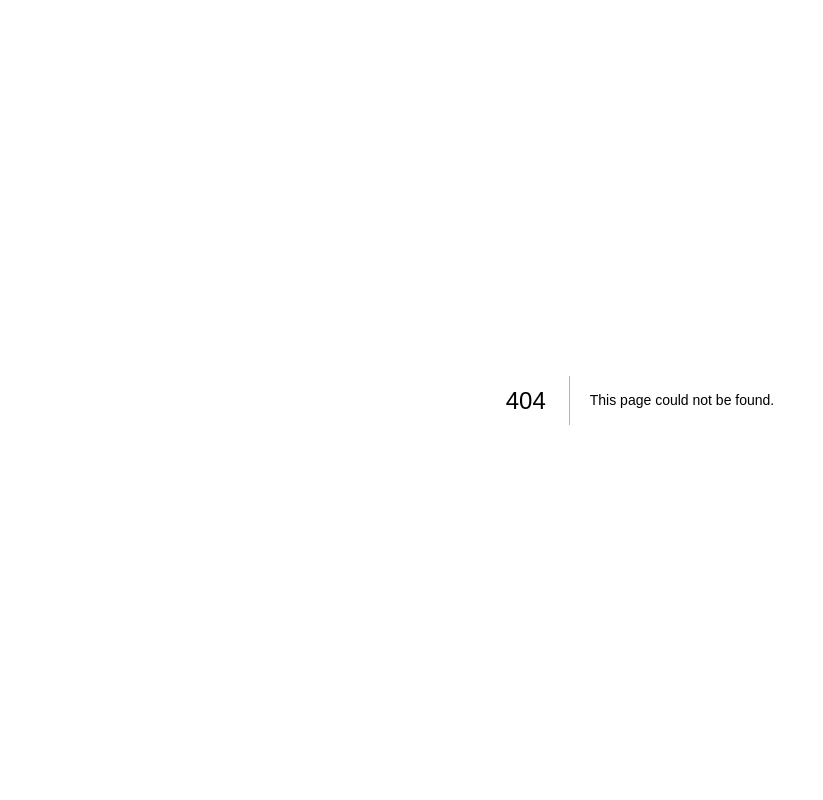
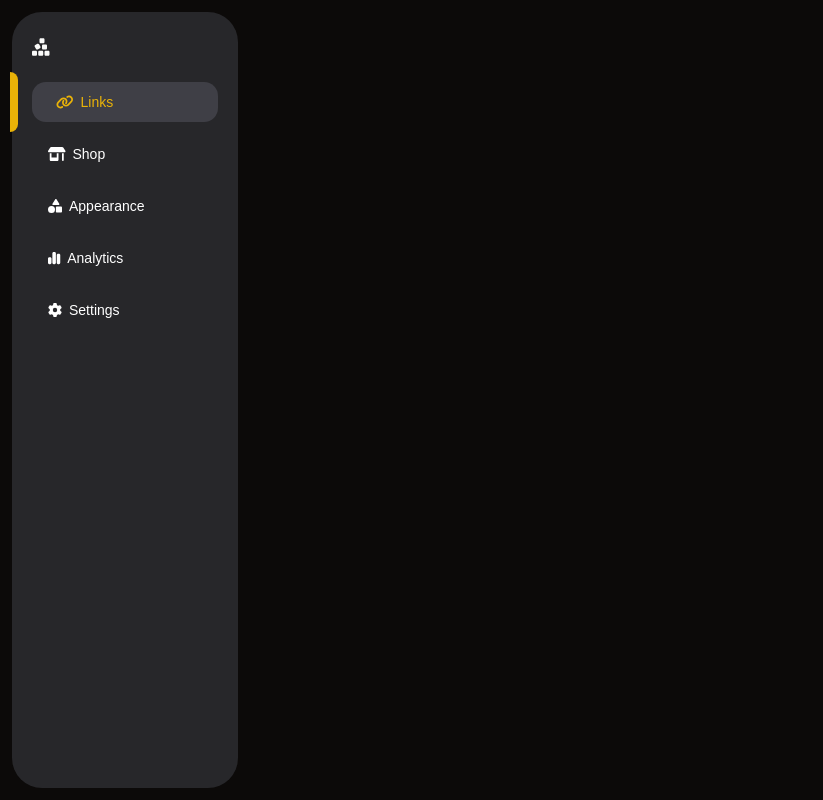
Before and after one commit to adiyadav123/linktree, a Next.js app: page /admin in a window 1280 px wide. Before the commit this address had no page. Shown: the whole page, without its empty margins (0-823 px from the left). Built offline with nearby package versions, Linux system fonts and the light colour scheme.

Commit message:
Add fontawesome and radix-ui dependencies, redirect user to admin page, and update global CSS

```diff
--- /dev/null
+++ b/app/(root)/admin/layout.jsx
@@ -0,0 +1,20 @@
+import React from "react";
+import AdminPage from "./page";
+import Sidebar from "@/components/Sidebar";
+import { config } from "@fortawesome/fontawesome-svg-core";
+import  "@fortawesome/fontawesome-svg-core/styles.css";
+
+config.autoAddCss = false;
+
+
+const AdminLayout = () => {
+  return (
+    <div className=" flex items-center justify-center min-h-[100vh] w-full">
+      <div className=" h-full w-[250px] fixed left-0 top-0 flex items-center justify-center">
+        <Sidebar />
+      </div>
+    </div>
+  );
+};
+
+export default AdminLayout;
--- /dev/null
+++ b/app/(root)/admin/page.jsx
@@ -0,0 +1,9 @@
+import React from 'react'
+
+const AdminPage = () => {
+  return (
+    <div>AdminPage</div>
+  )
+}
+
+export default AdminPage
--- a/app/globals.css
+++ b/app/globals.css
@@ -4,6 +4,7 @@
 
 *{
   font-family: "Google Sans", sans-serif;
+  transition: all ease-in-out 0.5s;
 }
 
 body {
@@ -16,54 +17,57 @@ body {
   }
 }
 
+
+
 @layer base {
   :root {
     --background: 0 0% 100%;
-    --foreground: 240 10% 3.9%;
+    --foreground: 20 14.3% 4.1%;
     --card: 0 0% 100%;
-    --card-foreground: 240 10% 3.9%;
+    --card-foreground: 20 14.3% 4.1%;
     --popover: 0 0% 100%;
-    --popover-foreground: 240 10% 3.9%;
-    --primary: 240 5.9% 10%;
-    --primary-foreground: 0 0% 98%;
-    --secondary: 240 4.8% 95.9%;
-    --secondary-foreground: 240 5.9% 10%;
-    --muted: 240 4.8% 95.9%;
-    --muted-foreground: 240 3.8% 46.1%;
-    --accent: 240 4.8% 95.9%;
-    --accent-foreground: 240 5.9% 10%;
+    --popover-foreground: 20 14.3% 4.1%;
+    --primary: 47.9 95.8% 53.1%;
+    --primary-foreground: 26 83.3% 14.1%;
+    --secondary: 60 4.8% 95.9%;
+    --secondary-foreground: 24 9.8% 10%;
+    --muted: 60 4.8% 95.9%;
+    --muted-foreground: 25 5.3% 44.7%;
+    --accent: 60 4.8% 95.9%;
+    --accent-foreground: 24 9.8% 10%;
     --destructive: 0 84.2% 60.2%;
-    --destructive-foreground: 0 0% 98%;
-    --border: 240 5.9% 90%;
-    --input: 240 5.9% 90%;
-    --ring: 240 10% 3.9%;
+    --destructive-foreground: 60 9.1% 97.8%;
+    --border: 20 5.9% 90%;
+    --input: 20 5.9% 90%;
+    --ring: 20 14.3% 4.1%;
+    --radius: 1rem;
     --chart-1: 12 76% 61%;
     --chart-2: 173 58% 39%;
     --chart-3: 197 37% 24%;
     --chart-4: 43 74% 66%;
     --chart-5: 27 87% 67%;
-    --radius: 0.5rem;
   }
+
   .dark {
-    --background: 240 10% 3.9%;
-    --foreground: 0 0% 98%;
-    --card: 240 10% 3.9%;
-    --card-foreground: 0 0% 98%;
-    --popover: 240 10% 3.9%;
-    --popover-foreground: 0 0% 98%;
-    --primary: 0 0% 98%;
-    --primary-foreground: 240 5.9% 10%;
-    --secondary: 240 3.7% 15.9%;
-    --secondary-foreground: 0 0% 98%;
-    --muted: 240 3.7% 15.9%;
-    --muted-foreground: 240 5% 64.9%;
-    --accent: 240 3.7% 15.9%;
-    --accent-foreground: 0 0% 98%;
+    --background: 20 14.3% 4.1%;
+    --foreground: 60 9.1% 97.8%;
+    --card: 20 14.3% 4.1%;
+    --card-foreground: 60 9.1% 97.8%;
+    --popover: 20 14.3% 4.1%;
+    --popover-foreground: 60 9.1% 97.8%;
+    --primary: 47.9 95.8% 53.1%;
+    --primary-foreground: 26 83.3% 14.1%;
+    --secondary: 12 6.5% 15.1%;
+    --secondary-foreground: 60 9.1% 97.8%;
+    --muted: 12 6.5% 15.1%;
+    --muted-foreground: 24 5.4% 63.9%;
+    --accent: 12 6.5% 15.1%;
+    --accent-foreground: 60 9.1% 97.8%;
     --destructive: 0 62.8% 30.6%;
-    --destructive-foreground: 0 0% 98%;
-    --border: 240 3.7% 15.9%;
-    --input: 240 3.7% 15.9%;
-    --ring: 240 4.9% 83.9%;
+    --destructive-foreground: 60 9.1% 97.8%;
+    --border: 12 6.5% 15.1%;
+    --input: 12 6.5% 15.1%;
+    --ring: 35.5 91.7% 32.9%;
     --chart-1: 220 70% 50%;
     --chart-2: 160 60% 45%;
     --chart-3: 30 80% 55%;
@@ -71,6 +75,7 @@ body {
     --chart-5: 340 75% 55%;
   }
 }
+
 
 @layer base {
   * {
--- a/app/page.jsx
+++ b/app/page.jsx
@@ -8,23 +8,20 @@ import { Button } from "@/components/ui/button";
 import { useRouter } from "next/navigation";
 
 export default function Home() {
-  const [username, setUsername] = useState("username");
-  const { user } = useUser();
   const router = useRouter();
+  const pushUser = () => {
+    console.log("clicked");
+    router.push("/admin");
+  };
 
-  const pushUser = () => {
-    const username = user.username;
-    console.log("clicked");
-    router.push("/u/"+username);
-  }
+  useEffect(() => {
+    pushUser();
+  }, []);
+
 
   return (
     <div className=" flex items-center justify-center bg-black text-white min-h-[100vh] w-full flex-col">
-      <h1>
-        {username} <UserButton />{" "}
-      </h1>
-
-      <Button onClick={() => pushUser()}>Button</Button>
-      </div>
+      Redirecting you to admin page...
+    </div>
   );
 }
--- /dev/null
+++ b/components/Sidebar.jsx
@@ -0,0 +1,116 @@
+"use client";
+
+import React, { useState } from "react";
+import { FontAwesomeIcon } from "@fortawesome/react-fontawesome";
+import {
+  faCubesStacked,
+  faLink,
+  faShop,
+  faShapes,
+  faChartSimple,
+  faGear,
+} from "@fortawesome/free-solid-svg-icons";
+import { Button } from "./ui/button";
+
+const Sidebar = () => {
+  const [activeLink, setActiveLink] = useState("Links");
+
+  const handleLinkClick = (link) => {
+    setActiveLink(link);
+  };
+
+  return (
+    <div className="p-3 h-full w-full bg-transparent">
+      <div className="w-full h-full bg-zinc-800 border-r-8 rounded-[30px] border-none p-5">
+        <div className="h-[30px] w-full text-[20px]">
+          <FontAwesomeIcon icon={faCubesStacked} />
+        </div>
+        <div className="h-[20px]"></div>
+        <div className="links flex flex-col h-full w-full space-y-3">
+          <Button
+            onClick={() => handleLinkClick("Links")}
+            className={`${
+              activeLink === "Links"
+                ? "bg-zinc-700 text-yellow-500 hover:bg-zinc-700"
+                : "bg-transparent text-white hover:bg-zinc-700"
+            } transition-all duration-500 shadow-none flex items-center justify-start space-x-2 h-[40px] text-[14px] relative`}
+          >
+            {activeLink === "Links" && (
+              <div className="absolute left-[-22px] bg-yellow-500 h-[60px] w-[8px] rounded-r-md"></div>
+            )}
+            <FontAwesomeIcon icon={faLink} style={{ paddingRight: "7px" }} />{" "}
+            Links
+          </Button>
+
+          <Button
+            onClick={() => handleLinkClick("Shop")}
+            className={`${
+              activeLink === "Shop"
+                ? "bg-zinc-700 text-yellow-500 hover:bg-zinc-700"
+                : "bg-transparent text-white hover:bg-zinc-700"
+            } transition-all duration-500 shadow-none flex items-center justify-start space-x-2 h-[40px] text-[14px] relative`}
+          >
+            {activeLink === "Shop" && (
+              <div className="absolute left-[-22px] bg-yellow-500 h-[60px] w-[8px] rounded-r-md"></div>
+            )}
+            <FontAwesomeIcon icon={faShop} style={{ paddingRight: "7px" }} />{" "}
+            Shop
+          </Button>
+
+          <Button
+            onClick={() => handleLinkClick("Appearance")}
+            className={`${
+              activeLink === "Appearance"
+                ? "bg-zinc-700 text-yellow-500 hover:bg-zinc-700"
+                : "bg-transparent text-white hover:bg-zinc-700"
+            } transition-all duration-500 shadow-none flex items-center justify-start space-x-2 h-[40px] text-[14px] relative`}
+          >
+            {activeLink === "Appearance" && (
+              <div className="absolute left-[-22px] bg-yellow-500 h-[60px] w-[8px] rounded-r-md"></div>
+            )}
+            <FontAwesomeIcon
+              icon={faShapes}
+              style={{ paddingRight: "7px" }}
+            />{" "}
+            Appearance
+          </Button>
+
+          <Button
+            onClick={() => handleLinkClick("Analytics")}
+            className={`${
+              activeLink === "Analytics"
+                ? "bg-zinc-700 text-yellow-500 hover:bg-zinc-700"
+                : "bg-transparent text-white hover:bg-zinc-700"
+            } transition-all duration-500 shadow-none flex items-center justify-start space-x-2 h-[40px] text-[14px] relative`}
+          >
+            {activeLink === "Analytics" && (
+              <div className="absolute left-[-22px] bg-yellow-500 h-[60px] w-[8px] rounded-r-md"></div>
+            )}
+            <FontAwesomeIcon
+              icon={faChartSimple}
+              style={{ paddingRight: "7px" }}
+            />{" "}
+            Analytics
+          </Button>
+
+          <Button
+            onClick={() => handleLinkClick("Settings")}
+            className={`${
+              activeLink === "Settings"
+                ? "bg-zinc-700 text-yellow-500 hover:bg-zinc-700"
+                : "bg-transparent text-white hover:bg-zinc-700"
+            } transition-all duration-500 shadow-none flex items-center justify-start space-x-2 h-[40px] text-[14px] relative`}
+          >
+            {activeLink === "Settings" && (
+              <div className="absolute left-[-22px] bg-yellow-500 h-[60px] w-[8px] rounded-r-md"></div>
+            )}
+            <FontAwesomeIcon icon={faGear} style={{ paddingRight: "7px" }} />{" "}
+            Settings
+          </Button>
+        </div>
+      </div>
+    </div>
+  );
+};
+
+export default Sidebar;
--- /dev/null
+++ b/components/ui/toggle.jsx
@@ -0,0 +1,40 @@
+"use client"
+
+import * as React from "react"
+import * as TogglePrimitive from "@radix-ui/react-toggle"
+import { cva } from "class-variance-authority";
+
+import { cn } from "@/lib/utils"
+
+const toggleVariants = cva(
+  "inline-flex items-center justify-center rounded-md text-sm font-medium transition-colors hover:bg-muted hover:text-muted-foreground focus-visible:outline-none focus-visible:ring-1 focus-visible:ring-ring disabled:pointer-events-none disabled:opacity-50 data-[state=on]:bg-accent data-[state=on]:text-accent-foreground",
+  {
+    variants: {
+      variant: {
+        default: "bg-transparent",
+        outline:
+          "border border-input bg-transparent shadow-sm hover:bg-accent hover:text-accent-foreground",
+      },
+      size: {
+        default: "h-9 px-3",
+        sm: "h-8 px-2",
+        lg: "h-10 px-3",
+      },
+    },
+    defaultVariants: {
+      variant: "default",
+      size: "default",
+    },
+  }
+)
+
+const Toggle = React.forwardRef(({ className, variant, size, ...props }, ref) => (
+  <TogglePrimitive.Root
+    ref={ref}
+    className={cn(toggleVariants({ variant, size, className }))}
+    {...props} />
+))
+
+Toggle.displayName = TogglePrimitive.Root.displayName
+
+export { Toggle, toggleVariants }
--- a/package.json
+++ b/package.json
@@ -10,8 +10,12 @@
   },
   "dependencies": {
     "@clerk/nextjs": "^5.7.1",
+    "@fortawesome/fontawesome-svg-core": "^6.6.0",
+    "@fortawesome/free-solid-svg-icons": "^6.6.0",
+    "@fortawesome/react-fontawesome": "^0.2.2",
     "@radix-ui/react-icons": "^1.3.0",
     "@radix-ui/react-slot": "^1.1.0",
+    "@radix-ui/react-toggle": "^1.1.0",
     "class-variance-authority": "^0.7.0",
     "clsx": "^2.1.1",
     "lucide-react": "^0.447.0",
```
Also changed, not shown: 1 other file (tests, documents, lock files or other folders).
